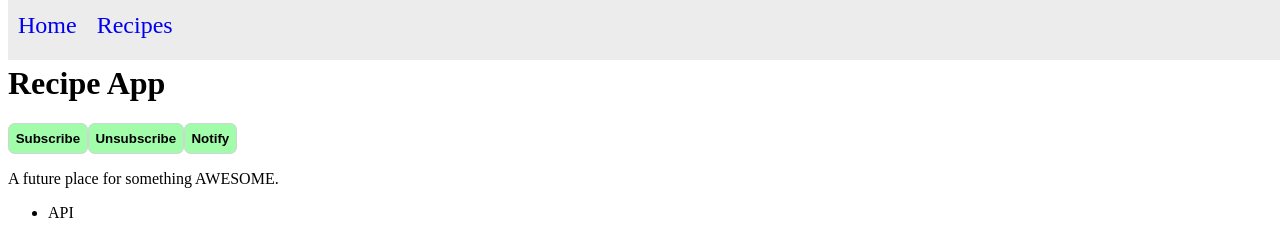
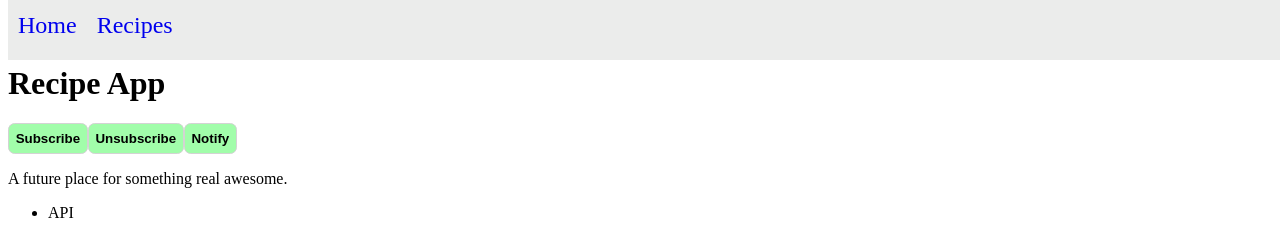
Before and after one commit to Caimito/recipes-pwa, a Vue app in the folder webapp/: page / in a window 1280 px wide. Shown: the top 236 px of the page. Built offline with nearby package versions, Linux system fonts and the light colour scheme; no server answers.

Commit message:
provoked change

```diff
--- a/webapp/src/views/Home.vue
+++ b/webapp/src/views/Home.vue
@@ -6,7 +6,7 @@
       <button @click="unsubscribe">Unsubscribe</button>
       <button @click="sendNotification">Notify</button>
     </div>
-    <p>A future place for something AWESOME.</p>
+    <p>A future place for something real awesome.</p>
     <ul>
       <li>API</li>
     </ul>
```
